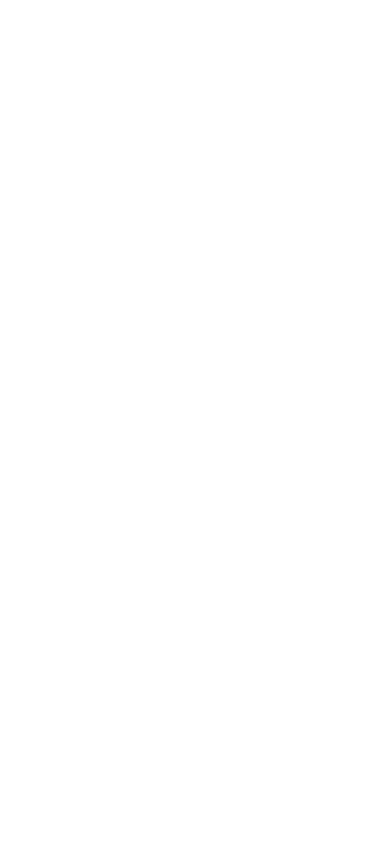
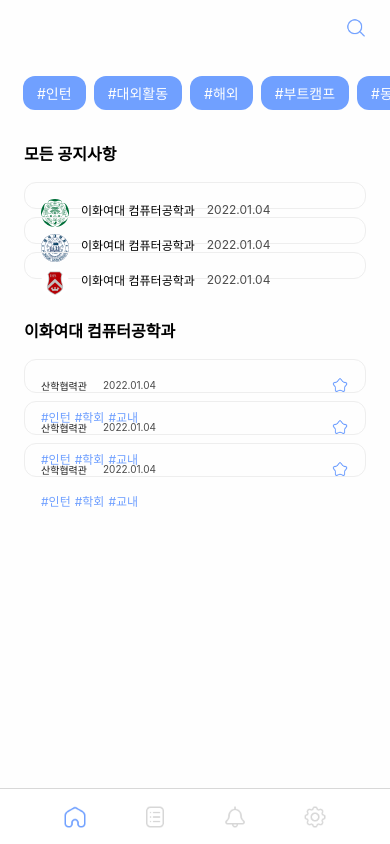
Before and after one commit to somsomdah/GongTalk-frontend, a React Native app: screen /main in a window 390 px wide. Built offline with nearby package versions, Linux system fonts and the light colour scheme.

Commit message:
[Navigation] Create Navigation

```diff
--- a/src/App.js
+++ b/src/App.js
@@ -1,4 +1,27 @@
+import { NavigationContainer } from "@react-navigation/native";
+import styled, { ThemeProvider } from "styled-components/native";
+import StackNavigation from "./navigations/Stack";
+import { color } from './themes/colors';
+import { image } from './themes/images';
+import { font } from './themes/fonts';
+import { StatusBar } from 'react-native';
 
-const App = () => {};
+const App = () => {
+    return (
+        <ThemeProvider theme={{ color: color, image: image, font: font }}>
+            <Container>
+                <StatusBar backgroundColor={color.white} barStyle='dark-content' />
+                <NavigationContainer>
+                    <StackNavigation />
+                </NavigationContainer>
+            </Container>
+        </ThemeProvider>
+    );
+};
+
+const Container = styled.View`
+    background-color: ${color.white};
+    flex: 1;
+`;
 
 export default App;
--- /dev/null
+++ b/src/navigations/BottomTab.js
@@ -0,0 +1,46 @@
+import React from 'react';
+import { createBottomTabNavigator } from '@react-navigation/bottom-tabs';
+import {Category, Alarm, Settings } from '../screens/Main';
+import Home from '../screens/Home';import
+styled from 'styled-components/native';
+import { image } from '../themes/images';
+
+const BottomTab = createBottomTabNavigator();
+
+const BottomTabNavigation = () => {
+    return (
+        <BottomTab.Navigator
+            initialRouteName='home'
+            screenOptions={({ route }) => ({
+                tabBarIcon: (props) => {
+                    return <BottomIcon type={route.name} focused={props.focused} />
+                },
+                tabBarShowLabel: false,
+                tabBarStyle: {
+                    paddingHorizontal: 35,
+                    height: 56,
+                },
+                headerShown: false
+            }
+
+            )}
+
+        >
+
+            <BottomTab.Screen name='home' component={Home} />
+            <BottomTab.Screen name='category' component={Category} />
+            <BottomTab.Screen name='alarm' component={Alarm} />
+            <BottomTab.Screen name='settings' component={Settings} />
+
+        </BottomTab.Navigator>
+    );
+};
+
+
+const BottomIcon = styled.Image.attrs(({ type, focused }) =>
+    ({ source: image.bottom[focused ? 'focused' : 'unfocused'][type] }))`
+    width: 24px;
+    height: 24px;
+`;
+
+export default BottomTabNavigation;
--- /dev/null
+++ b/src/navigations/Stack.js
@@ -0,0 +1,19 @@
+import { createStackNavigator } from '@react-navigation/stack';
+import Search from '../screens/Search';
+import BottomTabNavigation from './BottomTab';
+
+const Stack = createStackNavigator();
+
+const StackNavigation = () => {
+    return (
+        <Stack.Navigator
+            screenOptions={{ headerShown: false }}
+            initialRouteName='main'
+        >
+            <Stack.Screen name='main' component={BottomTabNavigation} />
+            <Stack.Screen name="search" component={Search} />
+        </Stack.Navigator>
+    );
+};
+
+export default StackNavigation;
--- /dev/null
+++ b/src/screens/Main.js
@@ -0,0 +1,25 @@
+import React from 'react';
+import { Text, View } from 'react-native';
+import SearchBox from '../components/home/SearchBox';
+import KeywordBox from '../components/home/KeywordBox';
+
+// export const Home = () => {
+//     return (
+//         <View>
+//             <SearchBox />
+//             <KeywordBox keywordList={['#인턴', '#대외활동', '#해외', '#부트캠프', '#동아리', '#인턴', '#대외활동', '#해외', '#부트캠프', '#동아리']} />
+//         </View>
+//     )
+// }
+
+export const Category = () => {
+    return <Text>Category</Text>
+}
+
+export const Alarm = () => {
+    return <Text>Alarm</Text>
+}
+
+export const Settings = () => {
+    return <Text>Settings</Text>
+}
```
